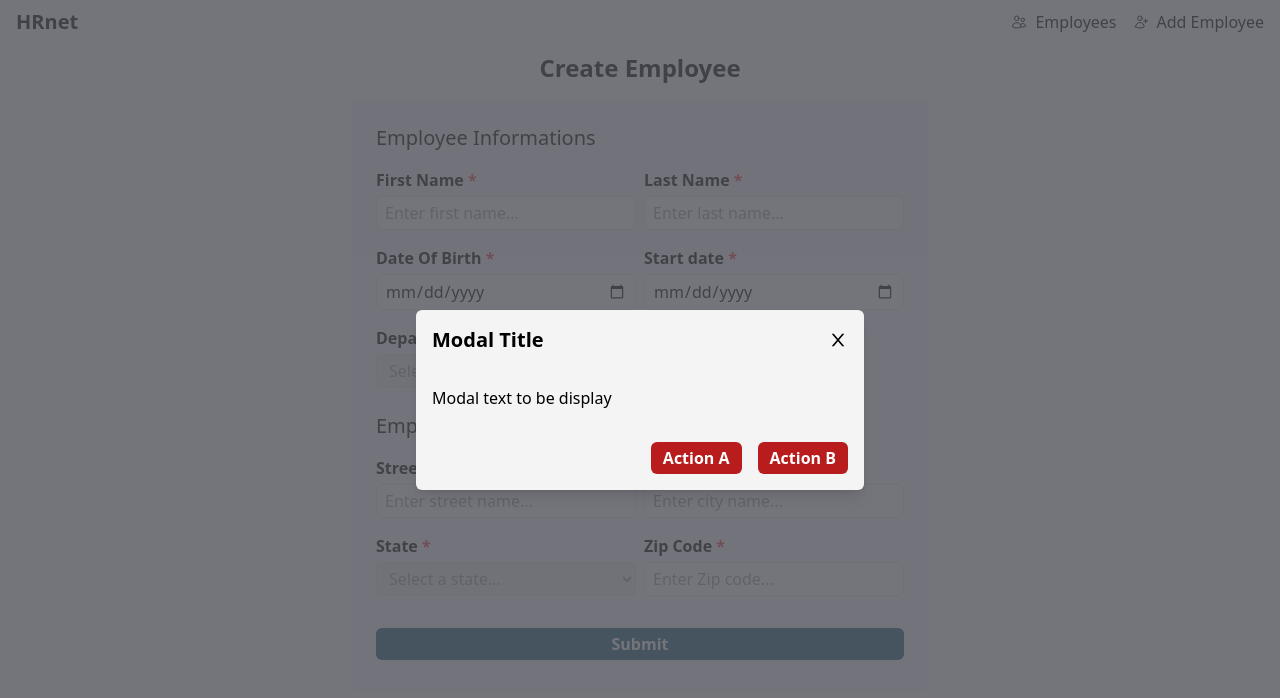
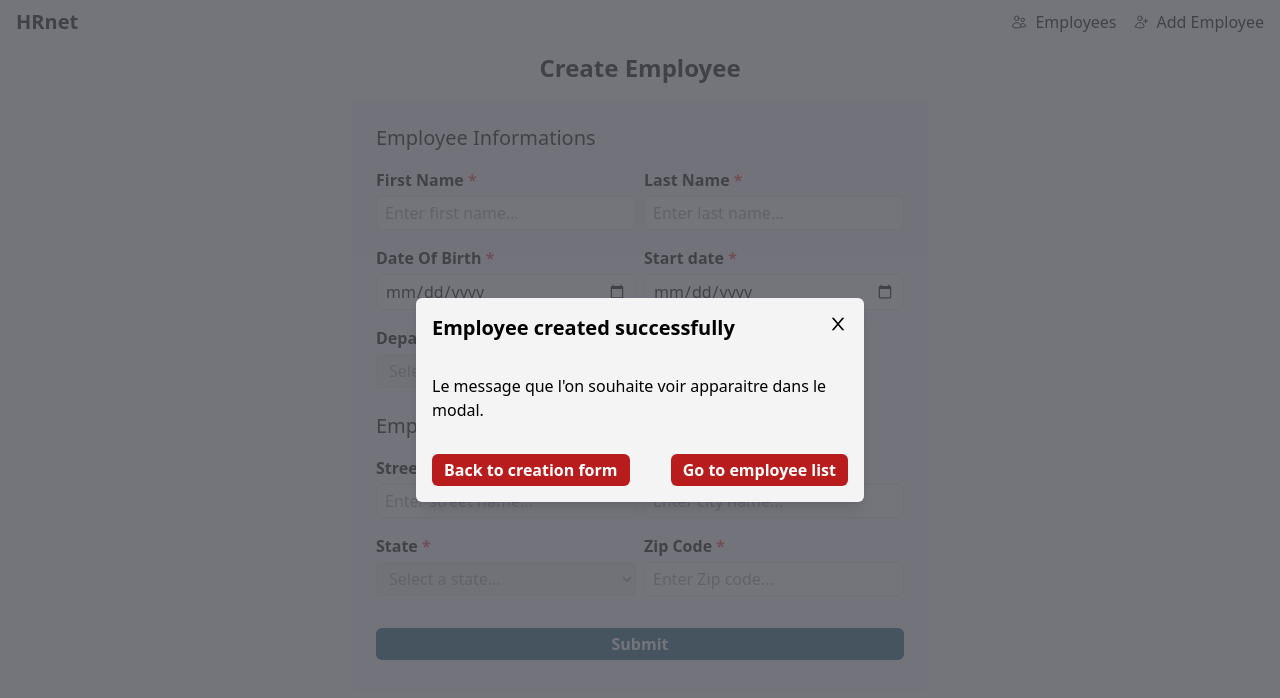
Before and after one commit to erischon/HRnet, a React (Vite) app: page /employee/create in a window 1280 px wide. Shown: the top 698 px of the page. Built offline with nearby package versions, Linux system fonts and the light colour scheme.

Commit message:
added modal functionnalities

```diff
--- a/src/components/CreateEmployeeForm.jsx
+++ b/src/components/CreateEmployeeForm.jsx
@@ -12,7 +12,7 @@ import MyModal from "./modal/MyModal";
  * @description Create employee form component
  */
 function CreateEmployeeForm() {
-  const [message, setMessage] = useState(null);
+  const [isModalOpen, setIsModalOpen] = useState(true);
   const { employeeList } = useSelector((state) => state.employee);
   const dispatch = useDispatch();
 
@@ -39,10 +39,26 @@ function CreateEmployeeForm() {
     data.id = employeeList.length + 1;
 
     dispatch(addEmployee(data));
+    form.reset();
+    setIsModalOpen(true);
+  };
 
-    form.reset();
-    setMessage("Employee added successfully");
-    navigate("/employee");
+  const modalProps = {
+    title: "Employee created successfully",
+    message: "Le message que l'on souhaite voir apparaitre dans le modal.",
+    actionA: {
+      title: "Back to creation form",
+      action: () => {
+        setIsModalOpen(false);
+      },
+    },
+    actionB: {
+      title: "Go to employee list",
+      action: () => {
+        navigate("/employee");
+      },
+    },
+    isOpen: setIsModalOpen,
   };
 
   return (
@@ -254,7 +270,7 @@ function CreateEmployeeForm() {
         </button>
       </form>
 
-      <MyModal message={message} setMessage={setMessage} />
+      {isModalOpen ? <MyModal modalProps={modalProps} /> : null}
     </>
   );
 }
--- a/src/components/modal/MyModal.jsx
+++ b/src/components/modal/MyModal.jsx
@@ -1,27 +1,56 @@
+import PropTypes from "prop-types";
+
 import { AiOutlineClose } from "react-icons/ai";
+
+MyModal.propTypes = {
+  modalProps: PropTypes.shape({
+    title: PropTypes.string,
+    message: PropTypes.string,
+    actionA: PropTypes.object,
+    actionB: PropTypes.object,
+    isOpen: PropTypes.func,
+  }),
+};
 
 /**
  * @description Modal component
  */
-function MyModal() {
+function MyModal({ modalProps }) {
+  const { title, message, actionA, actionB, isOpen } = modalProps;
+
+  const onClose = () => {
+    isOpen(false);
+
+    console.log("onClose");
+  };
+
   return (
     <>
       <div className="z-50 transition duration-300 bg-zinc-600 bg-opacity-80 flex justify-center items-center overflow-x-hidden overflow-y-auto fixed inset-0">
         <div className="bg-zinc-100 w-11/12 md:max-w-md mx-auto rounded-md shadow-lg z-50 overflow-y-auto">
-          <div className="flex justify-between items-center p-4">
-            <h2 className="text-xl font-bold">Modal Title</h2>
-            <AiOutlineClose className="text-xl font-bold cursor-pointer" />
+          <div className="flex justify-between items-start p-4 gap-4">
+            <h2 className="text-xl font-bold">{title}</h2>
+
+            <div className="flex justify-center items-center cursor-pointer">
+              <AiOutlineClose className="text-xl font-bold" onClick={onClose} />
+            </div>
           </div>
 
-          <div className="py-4 text-left px-4">Modal text to be display</div>
+          <div className="py-4 text-left px-4">{message}</div>
 
-          <div className="flex justify-end items-center w-100 p-4 gap-4">
-            <button className="bg-red-700 rounded-md px-3 py-1 text-white font-semibold">
-              Action A
+          <div className="flex justify-between items-center w-100 p-4">
+            <button
+              className="bg-red-700 rounded-md px-3 py-1 text-white font-semibold"
+              onClick={actionA?.action}
+            >
+              {actionA?.title}
             </button>
 
-            <button className="bg-red-700 rounded-md px-3 py-1 text-white font-semibold">
-              Action B
+            <button
+              className="bg-red-700 rounded-md px-3 py-1 text-white font-semibold"
+              onClick={actionB?.action}
+            >
+              {actionB?.title}
             </button>
           </div>
         </div>
```
